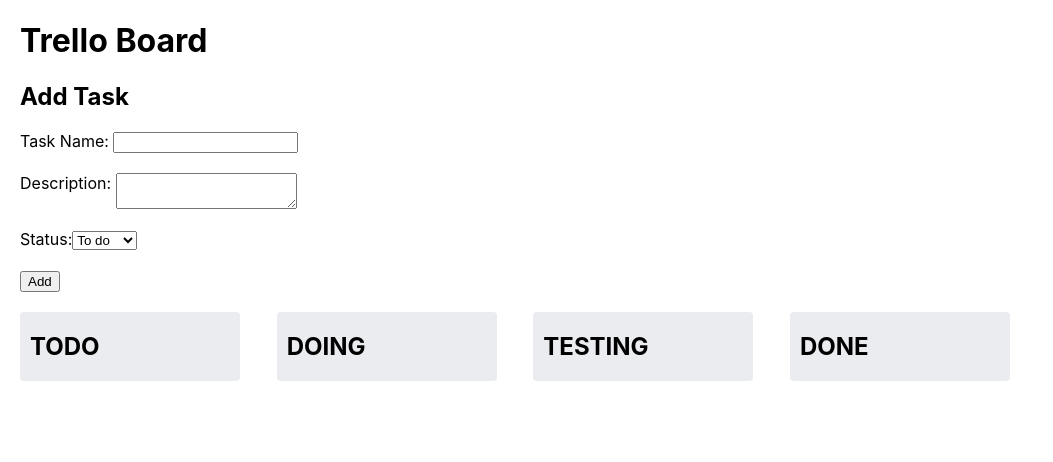
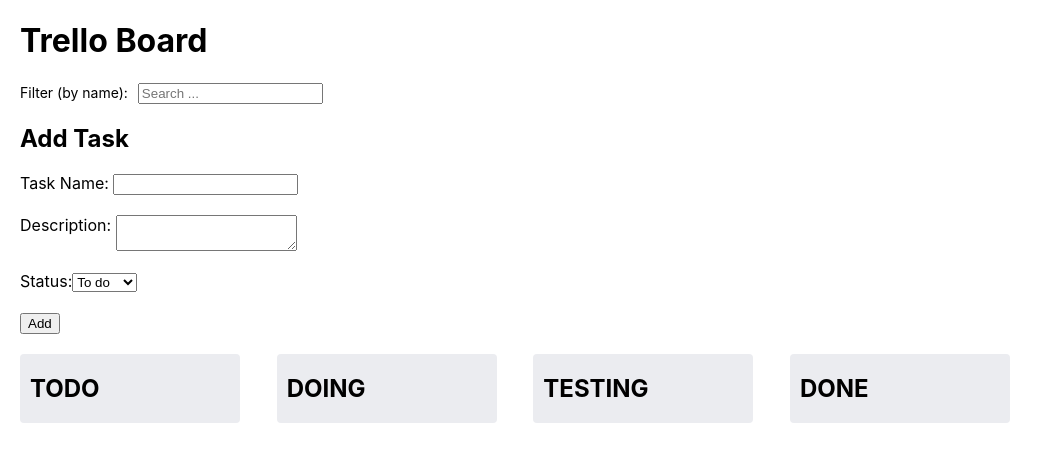
Before and after one commit to srenghong/trello-app, a React (Create React App) app: page / in a window 1280 px wide. Shown: the top 462 px of the page, without its empty margins (0-1053 px from the left). Built offline with nearby package versions, Linux system fonts and the light colour scheme; no server answers.

Commit message:
new: add filter box

```diff
--- a/src/components/TrelloBoard.js
+++ b/src/components/TrelloBoard.js
@@ -3,8 +3,16 @@ import { connect } from "react-redux";
 import { fetchTasks } from "../actions/taskActions";
 import TrelloLists from "./TrelloLists";
 import TrelloForm from "./TrelloForm";
+import TrelloFilterBox from "./TrelloFilterBox";
 
 class TrelloBoard extends Component {
+  constructor(props) {
+    super(props);
+    this.state = {
+      filterText: ""
+    };
+    this.handleFilterTextChange = this.handleFilterTextChange.bind(this);
+  }
   componentDidMount() {
     this.props.fetchTasks();
   }
@@ -15,13 +23,27 @@ class TrelloBoard extends Component {
     }
   }
 
+  handleFilterTextChange(filterText) {
+    this.setState({
+      filterText: filterText
+    });
+  }
+
   render() {
     const lists = ["TODO", "DOING", "TESTING", "DONE"];
     return (
       <div>
         <h1>Trello Board</h1>
-        <TrelloForm></TrelloForm>
-        <TrelloLists lists={lists} tasks={this.props.tasks} />
+        <TrelloFilterBox
+          filterText={this.state.filterText}
+          onFilterTextChange={this.handleFilterTextChange}
+        />
+        <TrelloForm />
+        <TrelloLists
+          lists={lists}
+          tasks={this.props.tasks}
+          filterText={this.state.filterText}
+        />
       </div>
     );
   }
--- /dev/null
+++ b/src/components/TrelloFilterBox.js
@@ -0,0 +1,31 @@
+import React, { Component } from "react";
+
+class TrelloFilterBox extends Component {
+  constructor(props) {
+    super(props);
+    this.handleFilterTasks = this.handleFilterTasks.bind(this);
+  }
+
+  handleFilterTasks(e) {
+    this.props.onFilterTextChange(e.target.value);
+  }
+
+  render() {
+    return (
+      <>
+        <span style={{ "fontSize": "14px", "paddingRight": "10px" }}>
+          Filter (by name):
+        </span>
+        <input
+          className="input"
+          type="text"
+          placeholder="Search ..."
+          value={this.props.filterText}
+          onChange={this.handleFilterTasks}
+        />
+      </>
+    );
+  }
+}
+
+export default TrelloFilterBox;
--- a/src/components/TrelloLists.js
+++ b/src/components/TrelloLists.js
@@ -4,11 +4,19 @@ import "./TrelloLists.css";
 import TrelloTasks from "./TrelloTasks";
 
 const TrelloLists = props => {
+  const filterText = props.filterText;
+  const filterTasks = [];
+  props.tasks.forEach(task => {
+    if (task.name.toUpperCase().indexOf(filterText.toUpperCase()) !== -1) {
+      filterTasks.push(task);
+    }
+  });
+
   const listItems = props.lists.map(listItem => (
     <div className="list" key={listItem}>
       <h2 className="list-title">{listItem}</h2>
       <ul>
-        <TrelloTasks listItem={listItem} tasks={props.tasks} />
+        <TrelloTasks listItem={listItem} tasks={filterTasks} />
       </ul>
     </div>
   ));
```
